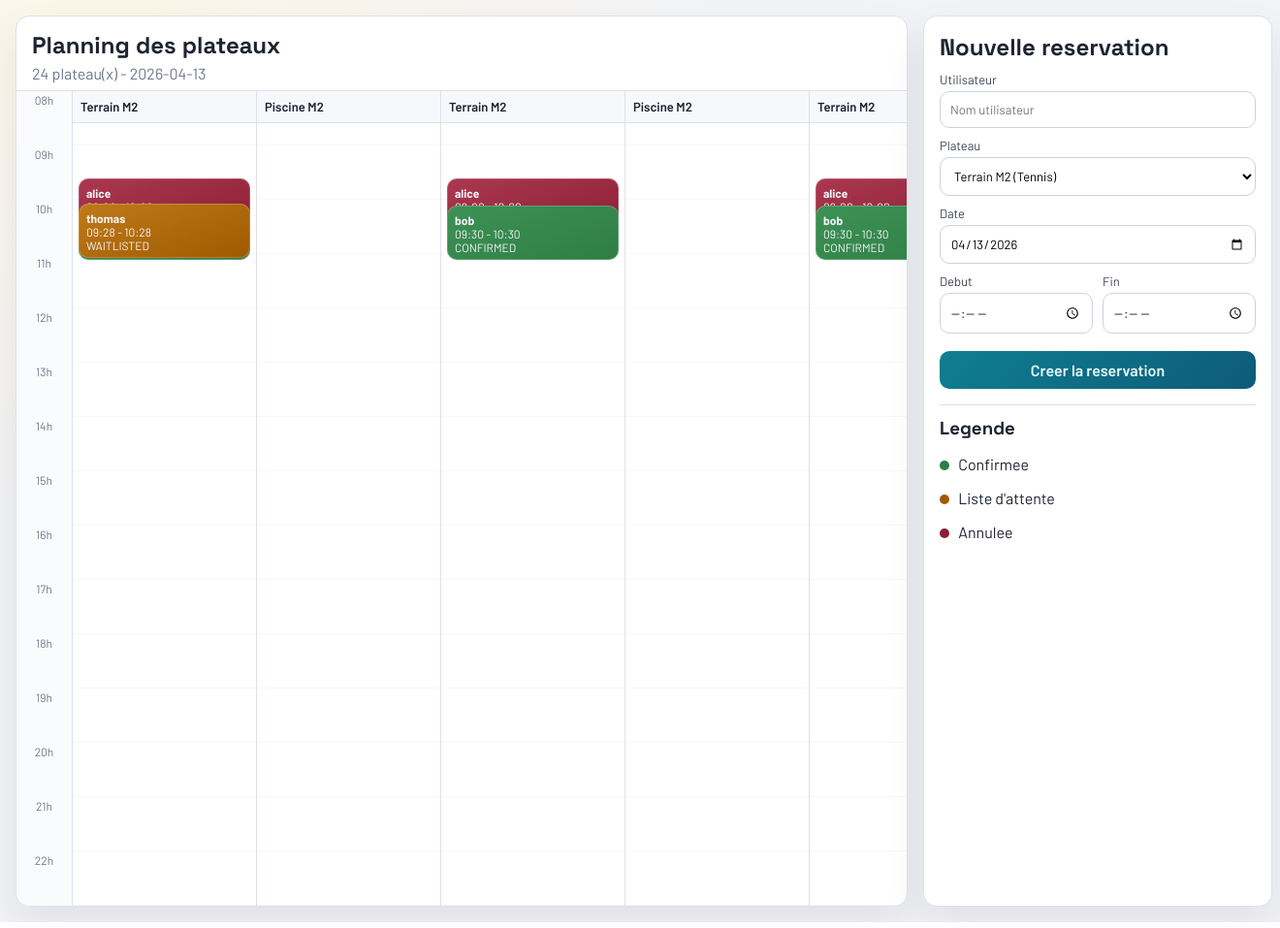
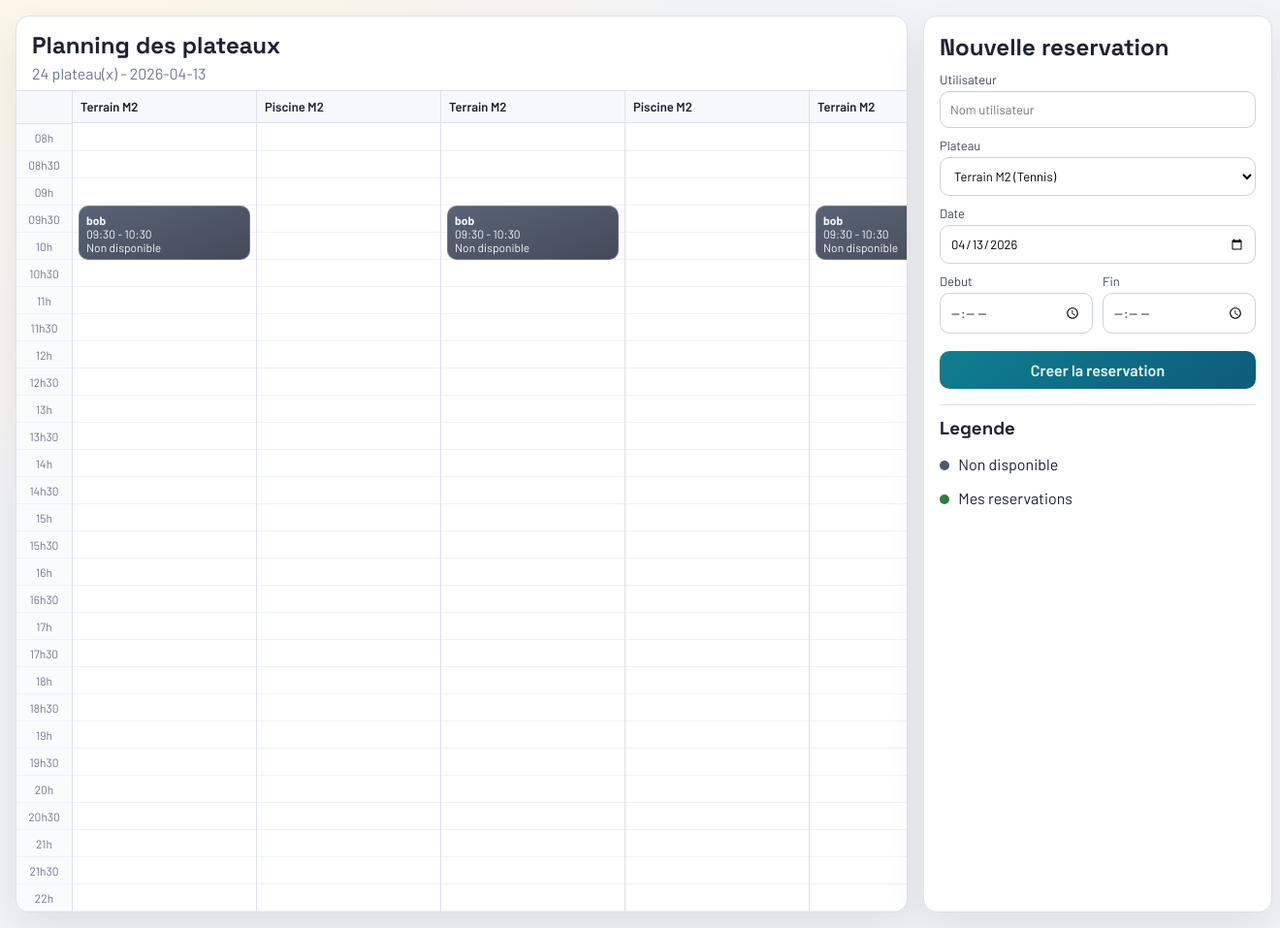
Before and after one commit to Fokoue22/Systeme-de-reservation-plateaux-sportifs, a FastAPI app: page / in a window 1320 px wide. Shown: the part 72-1029 px from the top of the page at 97% size. Run offline with FastAPI, Linux system fonts and the light colour scheme; data comes from the database, SQL or seed files in the repository; some libraries are stand-ins or nearby versions.

Commit message:
feat(ui): enable click-cancel, half-hour slots, and active-booking-only calendar view

```diff
--- a/app/application/m2_services.py
+++ b/app/application/m2_services.py
@@ -32,6 +32,11 @@ class ReservationService:
         self.disponibilite_repo = disponibilite_repo
         self.reservation_repo = reservation_repo
 
+    def _ensure_half_hour_slot(self, slot: Creneau) -> None:
+        valid_minutes = {0, 30}
+        if slot.debut.minute not in valid_minutes or slot.fin.minute not in valid_minutes:
+            raise ConflictError("Les reservations doivent respecter des creneaux de 30 minutes (08:00, 08:30, etc.).")
+
     def _ensure_availability(self, plateau_id: int, reservation_date: date, slot: Creneau) -> None:
         weekday = _weekday_from_date(reservation_date)
         disponibilites = self.disponibilite_repo.list_by_plateau(plateau_id)
@@ -54,6 +59,7 @@ class ReservationService:
         if self.plateau_repo.get_by_id(plateau_id) is None:
             raise NotFoundError("Le plateau cible n'existe pas.")
 
+        self._ensure_half_hour_slot(slot)
         self._ensure_availability(plateau_id, reservation_date, slot)
 
         existing = self.reservation_repo.list_by_plateau_and_date(plateau_id, reservation_date)
--- a/static/css/calendar.css
+++ b/static/css/calendar.css
@@ -214,12 +214,19 @@ body {
   background: #fafbfd;
 }
 
+.time-header-spacer {
+  height: 34px;
+  border-bottom: 1px solid var(--line);
+  background: #f7f8fb;
+}
+
 .time-label {
-  height: 56px;
+  height: 28px;
   font-size: 12px;
   color: var(--muted);
-  padding-top: 2px;
+  line-height: 28px;
   text-align: center;
+  border-bottom: 1px solid #eef1f6;
 }
 
 .lanes {
@@ -233,8 +240,14 @@ body {
   border-right: 1px solid var(--line);
   position: relative;
   min-height: 100%;
-  background-image: linear-gradient(to bottom, transparent 55px, #eef1f6 56px);
-  background-size: 100% 56px;
+  background-image: repeating-linear-gradient(
+    to bottom,
+    transparent 0,
+    transparent 27px,
+    #eef1f6 27px,
+    #eef1f6 28px
+  );
+  background-position: 0 34px;
 }
 
 .lane-title {
@@ -263,12 +276,17 @@ body {
   background: linear-gradient(160deg, #3e9155, var(--confirmed));
 }
 
-.booking.waitlisted {
-  background: linear-gradient(160deg, #bf7a18, var(--waitlisted));
+.booking.unavailable {
+  background: linear-gradient(160deg, #5a6376, #434a5a);
 }
 
-.booking.cancelled {
-  background: linear-gradient(160deg, #ab3850, var(--cancelled));
+.booking.mine {
+  background: linear-gradient(160deg, #3e9155, var(--confirmed));
+}
+
+.booking.mine.clickable {
+  cursor: pointer;
+  box-shadow: inset 0 0 0 1px rgba(255, 255, 255, 0.28), 0 0 0 1px rgba(47, 126, 69, 0.25);
 }
 
 .booking .user {
@@ -348,16 +366,12 @@ select {
   margin-right: 6px;
 }
 
-.dot.confirmed {
-  background: var(--confirmed);
+.dot.unavailable {
+  background: #4f586b;
 }
 
-.dot.waitlisted {
-  background: var(--waitlisted);
-}
-
-.dot.cancelled {
-  background: var(--cancelled);
+.dot.mine {
+  background: var(--confirmed);
 }
 
 .flash {
--- a/static/js/calendar.js
+++ b/static/js/calendar.js
@@ -8,14 +8,18 @@ const formDateEl = document.getElementById("formDate");
 const bookingFormEl = document.getElementById("bookingForm");
 const flashEl = document.getElementById("flash");
 const todayBtnEl = document.getElementById("todayBtn");
+const utilisateurInputEl = bookingFormEl.elements.namedItem("utilisateur");
 
 const START_HOUR = 8;
 const END_HOUR = 22;
-const HOUR_HEIGHT = 56;
+const SLOT_MINUTES = 30;
+const SLOT_HEIGHT = 28;
+const LANE_HEADER_HEIGHT = 34;
 
 let plateaux = [];
 let reservations = [];
 let selectedSport = "Tous";
+let currentUser = "";
 
 function isoDateToday() {
   const now = new Date();
@@ -35,12 +39,31 @@ function toMinutes(timeValue) {
   return h * 60 + m;
 }
 
+function isHalfHourSlot(value) {
+  const mins = toMinutes(value);
+  return mins % SLOT_MINUTES === 0;
+}
+
+function sanitizeUser(value) {
+  return String(value || "").trim().toLowerCase();
+}
+
+function isMine(booking) {
+  return currentUser && sanitizeUser(booking.utilisateur) === currentUser;
+}
+
 function renderTimeScale() {
   timeColumnEl.innerHTML = "";
-  for (let hour = START_HOUR; hour <= END_HOUR; hour += 1) {
+  const spacer = document.createElement("div");
+  spacer.className = "time-header-spacer";
+  timeColumnEl.appendChild(spacer);
+
+  for (let minutes = START_HOUR * 60; minutes <= END_HOUR * 60; minutes += SLOT_MINUTES) {
+    const h = Math.floor(minutes / 60);
+    const m = minutes % 60;
     const line = document.createElement("div");
     line.className = "time-label";
-    line.textContent = `${String(hour).padStart(2, "0")}h`;
+    line.textContent = m === 0 ? `${String(h).padStart(2, "0")}h` : `${String(h).padStart(2, "0")}h30`;
     timeColumnEl.appendChild(line);
   }
 }
@@ -52,10 +75,8 @@ function getFilteredPlateaux() {
   return plateaux.filter((p) => p.type_sport === selectedSport);
 }
 
-function reservationClass(statut) {
-  if (statut === "WAITLISTED") return "waitlisted";
-  if (statut === "CANCELLED") return "cancelled";
-  return "confirmed";
+function reservationClass(booking) {
+  return isMine(booking) ? "mine" : "unavailable";
 }
 
 function renderTabs() {
@@ -95,30 +116,49 @@ function renderLanes() {
   for (const plateau of filtered) {
     const lane = document.createElement("div");
     lane.className = "lane";
-    lane.style.height = `${(END_HOUR - START_HOUR + 1) * HOUR_HEIGHT}px`;
+    lane.style.height = `${((END_HOUR - START_HOUR) * 60 / SLOT_MINUTES) * SLOT_HEIGHT + LANE_HEADER_HEIGHT}px`;
 
     const title = document.createElement("div");
     title.className = "lane-title";
     title.textContent = plateau.nom;
     lane.appendChild(title);
 
-    const laneReservations = reservations.filter((r) => r.plateau_id === plateau.id);
+    const laneReservations = reservations.filter(
+      (r) => r.plateau_id === plateau.id && r.statut === "CONFIRMED",
+    );
     for (const booking of laneReservations) {
       const startMin = toMinutes(booking.creneau.debut.slice(0, 5));
       const endMin = toMinutes(booking.creneau.fin.slice(0, 5));
-      const top = ((startMin - START_HOUR * 60) / 60) * HOUR_HEIGHT + 34;
-      const height = ((endMin - startMin) / 60) * HOUR_HEIGHT;
+      const top = ((startMin - START_HOUR * 60) / SLOT_MINUTES) * SLOT_HEIGHT + LANE_HEADER_HEIGHT;
+      const height = ((endMin - startMin) / SLOT_MINUTES) * SLOT_HEIGHT;
       if (height <= 0) continue;
 
       const card = document.createElement("div");
-      card.className = `booking ${reservationClass(booking.statut)}`;
-      card.style.top = `${Math.max(top, 30)}px`;
+      const mine = isMine(booking);
+      card.className = `booking ${reservationClass(booking)} ${mine ? "clickable" : ""}`.trim();
+      card.style.top = `${Math.max(top, LANE_HEADER_HEIGHT)}px`;
       card.style.height = `${Math.max(height, 24)}px`;
       card.innerHTML = `
         <div class="user">${booking.utilisateur}</div>
         <div>${booking.creneau.debut.slice(0, 5)} - ${booking.creneau.fin.slice(0, 5)}</div>
-        <div>${booking.statut}</div>
+        <div>${mine ? "Ma reservation" : "Non disponible"}</div>
       `;
+
+      if (mine) {
+        card.title = "Cliquer pour annuler cette reservation";
+        card.addEventListener("click", async () => {
+          const ok = window.confirm("Annuler cette reservation ?");
+          if (!ok) return;
+          try {
+            await cancelReservation(booking.id);
+            showFlash("Reservation annulee.", "success");
+            await refreshCalendar();
+          } catch (error) {
+            showFlash(error.message || "Erreur lors de l'annulation", "error");
+          }
+        });
+      }
+
       lane.appendChild(card);
     }
 
@@ -161,29 +201,63 @@ async function createReservation(payload) {
     const data = await response.json().catch(() => ({}));
     throw new Error(data.detail || "Echec de creation de reservation.");
   }
+
+  return response.json();
+}
+
+async function cancelReservation(reservationId) {
+  const response = await fetch(`/m2/reservations/${reservationId}/cancel?policy=FLEXIBLE`, {
+    method: "POST",
+  });
+
+  if (!response.ok) {
+    const data = await response.json().catch(() => ({}));
+    throw new Error(data.detail || "Echec de l'annulation.");
+  }
 }
 
 bookingFormEl.addEventListener("submit", async (event) => {
   event.preventDefault();
   const fd = new FormData(bookingFormEl);
+  const debut = String(fd.get("debut") || "");
+  const fin = String(fd.get("fin") || "");
+
+  if (!isHalfHourSlot(debut) || !isHalfHourSlot(fin)) {
+    showFlash("Utilisez des horaires au format 08:00, 08:30, 09:00, etc.", "error");
+    return;
+  }
 
   const payload = {
     plateau_id: Number(fd.get("plateau_id")),
     utilisateur: String(fd.get("utilisateur") || "").trim(),
     date_reservation: String(fd.get("date_reservation")),
     creneau: {
-      debut: `${String(fd.get("debut"))}:00`,
-      fin: `${String(fd.get("fin"))}:00`,
+      debut: `${debut}:00`,
+      fin: `${fin}:00`,
     },
   };
 
   try {
-    await createReservation(payload);
-    showFlash("Reservation creee avec succes.", "success");
+    currentUser = sanitizeUser(payload.utilisateur);
+    localStorage.setItem("calendarCurrentUser", currentUser);
+    const created = await createReservation(payload);
+    if (created.statut === "WAITLISTED") {
+      showFlash("Ce creneau est deja reserve. Merci de choisir un autre horaire.", "error");
+    } else {
+      showFlash("Reservation creee avec succes.", "success");
+    }
     await refreshCalendar();
   } catch (error) {
     showFlash(error.message || "Erreur lors de la creation", "error");
   }
+});
+
+utilisateurInputEl.addEventListener("change", () => {
+  currentUser = sanitizeUser(utilisateurInputEl.value);
+  if (currentUser) {
+    localStorage.setItem("calendarCurrentUser", currentUser);
+  }
+  renderLanes();
 });
 
 dateInputEl.addEventListener("change", async () => {
@@ -200,8 +274,22 @@ todayBtnEl.addEventListener("click", async () => {
 
 (function bootstrap() {
   const today = isoDateToday();
+  const rememberedUser = localStorage.getItem("calendarCurrentUser") || "";
+  currentUser = sanitizeUser(rememberedUser);
+  if (rememberedUser && !utilisateurInputEl.value) {
+    utilisateurInputEl.value = rememberedUser;
+  }
+
   dateInputEl.value = today;
   formDateEl.value = today;
+  dateInputEl.min = today;
+  formDateEl.min = today;
+  bookingFormEl.elements.namedItem("debut").step = "1800";
+  bookingFormEl.elements.namedItem("fin").step = "1800";
+  bookingFormEl.elements.namedItem("debut").min = "08:00";
+  bookingFormEl.elements.namedItem("fin").min = "08:30";
+  bookingFormEl.elements.namedItem("debut").max = "21:30";
+  bookingFormEl.elements.namedItem("fin").max = "22:00";
   renderTimeScale();
   refreshCalendar();
 })();
--- a/templates/calendar.html
+++ b/templates/calendar.html
@@ -10,7 +10,7 @@
       href="https://fonts.googleapis.com/css2?family=Barlow:wght@400;500;600;700&family=Space+Grotesk:wght@500;700&display=swap"
       rel="stylesheet"
     />
-    <link rel="stylesheet" href="/static/css/calendar.css?v=20260412b" />
+    <link rel="stylesheet" href="/static/css/calendar.css?v=20260412c" />
   </head>
   <body>
     <header class="topbar">
@@ -91,15 +91,14 @@
 
         <div class="legend">
           <h3>Legende</h3>
-          <p><span class="dot confirmed"></span> Confirmee</p>
-          <p><span class="dot waitlisted"></span> Liste d'attente</p>
-          <p><span class="dot cancelled"></span> Annulee</p>
+          <p><span class="dot unavailable"></span> Non disponible</p>
+          <p><span class="dot mine"></span> Mes reservations</p>
         </div>
 
         <div id="flash" class="flash" role="status" aria-live="polite"></div>
       </aside>
     </main>
 
-    <script src="/static/js/calendar.js?v=20260412b" defer></script>
+    <script src="/static/js/calendar.js?v=20260412c" defer></script>
   </body>
 </html>
```
